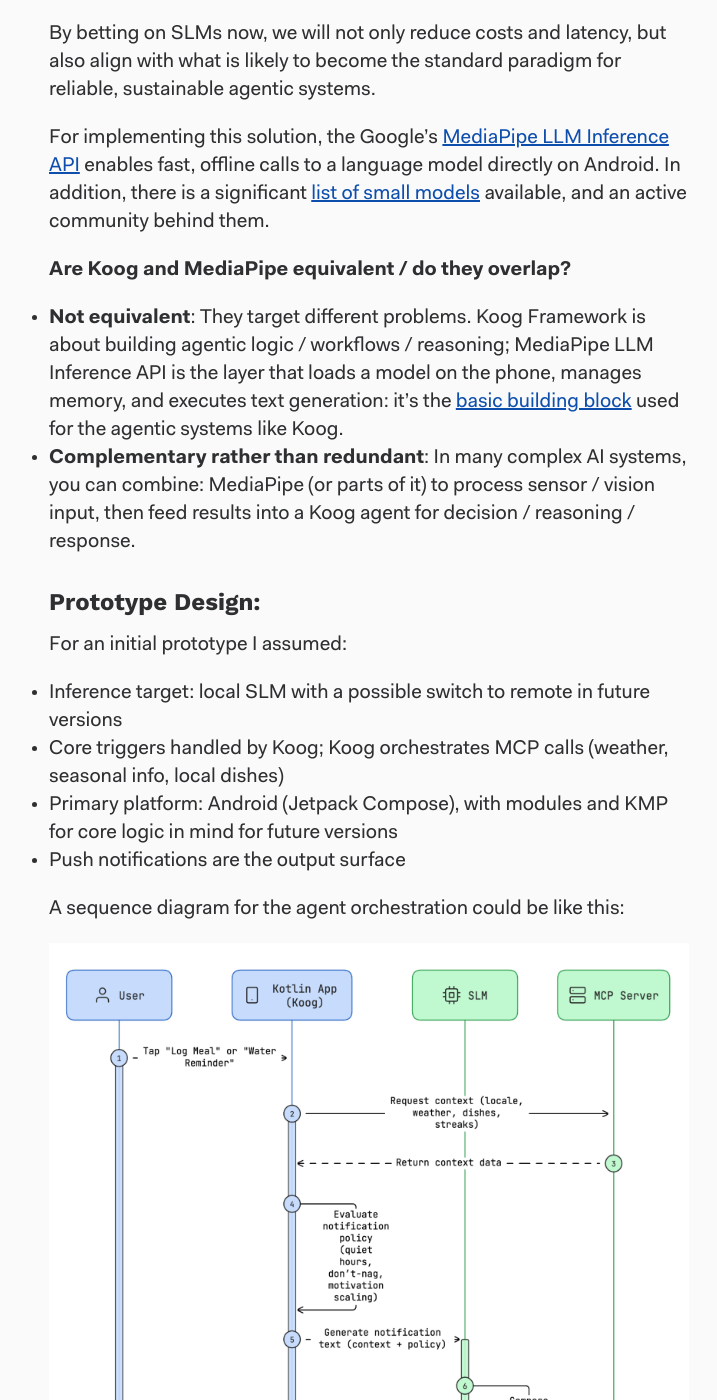
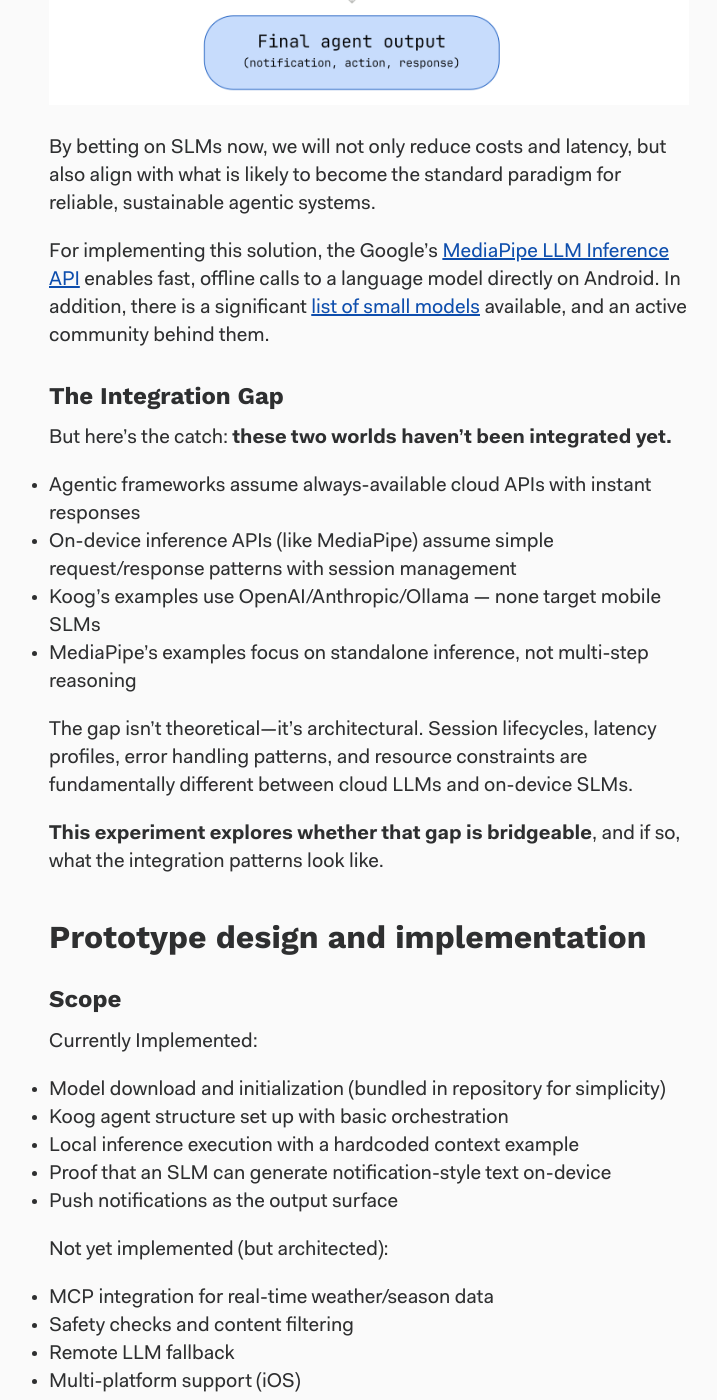
Before and after one commit to monday8am/monday8am.github.io, a Jekyll site: the page built from _posts/2025-10-01-flat-notifications-edge-ai.md, in a window 1280 px wide and 1400 px high, scrolled down 3733 px. Shown: the whole window, without its empty margins (271-988 px from the left). Built offline with Jekyll 4.4.1, drawn with Linux system fonts in a browser that asks for light colours; some web fonts are replaced; some of the changed text lies outside the part shown.

Commit message:
updated ai post with code and more content

````diff
--- a/_posts/2025-10-01-flat-notifications-edge-ai.md
+++ b/_posts/2025-10-01-flat-notifications-edge-ai.md
@@ -5,15 +5,15 @@
 categories: blog
 ---
 
-### Introduction
+## Introduction
 
 For the last few weeks I have been testing the [**Yazio**](https://www.yazio.com/) app, a calorie counter. While using it, I noticed that the notifications — though helpful — were sometimes similar and easy to ignore. This observation sparked a question:
 
 _Could these reminders be generated dynamically, on the device, based on my context, and sound more natural or timely?_
 
-That question led me into an experiment that combined JetBrains Koog as agentic framework and Google MediaPipe Inference API + Gemma LLM for Android edge AI.
+That question led me into an experiment that sits at the intersection of two emerging technologies: **agentic frameworks** (JetBrains Koog) and **on-device small language models** (Google MediaPipe + quantized LLMs). While both exist independently, their integration is still uncharted territory.
 
-The result? A [prototype](https://github.com/monday8am/koogagent) for smarter, more context-aware messages — powered by a local model, and a fantastic starting point for learning and experimenting with generative AI.
+The result? A [foundational prototype](https://github.com/monday8am/koogagent) that proves these pieces can work together on Android. This post documents the architecture decisions, integration challenges, what I learned building it and what's are my next steps.
 
 ### The problem: Flat notifications
 
@@ -48,24 +48,28 @@
 
 It could feel more personal and relevant — not by guessing, but by _responding to context_. Not quite like your mom, but better than a static reminder.
 
-Hardcoding these messages isn’t scalable, but solving problems of generated language and _nondeterministic outputs_ is exactly where language models shine.
+Hardcoding these messages isn’t scalable, but solving problems of generated language and _nondeterministic outputs_ is exactly where language models shine. So how do we build this context into an app? That's where agent frameworks come in.
+
+## The Solution: Agents + SLM
+
+Building context-aware notifications requires solving two distinct problems:
+
+1. **Reasoning and orchestration:** Deciding *when* to notify, *what* context to gather, and *how* to structure the information
+2. **Natural language generation:** Converting that structured context into a human-friendly message
+
+The natural tool choices are [agentic frameworks](https://www.ibm.com/think/insights/top-ai-agent-frameworks) for the reasoning layer and **language models** for the generation layer:
 
 ### Using Koog to Emulate an Agent
 
-[JetBrains Koog](https://github.com/JetBrains/koog) is an [agentic framework](https://www.ibm.com/think/insights/top-ai-agent-frameworks) designed to build _reasoning agents_ around language models. It’s created in Kotlin and instead of making a raw prompt request, Koog helps implement the following chain:
+In case of the Android platform, [JetBrains Koog](https://github.com/JetBrains/koog) is the valid choice. It’s created in Kotlin and instead of making a raw prompt request, Koog helps implement the following loop:
 
 ![Screenshot]({{ "/assets/img/koog-agentic-flow.png" | absolute_url }})
 
-Koog provides connectors for accessing to data using [Model Context Protocol](https://www.anthropic.com/news/model-context-protocol) (MCP) and common large language model APIs, orchestrating tools and decisions around a model. In this experiment, Koog triggers an agent on notification receipt, assembles user and device context, generates a response, and applies safety post‑processing
-
-At the time of writing, Koog _doesn’t natively target small, on‑device models_ — but it can still orchestrate local inference as part of a hybrid setup.
+Koog provides connectors for accessing to data using [Model Context Protocol](https://www.anthropic.com/news/model-context-protocol) (MCP) and common large language model APIs, orchestrating tools and decisions around a model.
 
 ### The Edge AI choice
 
-When designing this feature, I believed a _hybrid architecture_ was the best solution: small language models ([SLMs](https://huggingface.co/blog/jjokah/small-language-model)) for the default local workflow, with a large model in the cloud as a fallback. It is both a strategic and a bold decision.
-
-- Strategic, because the future of agentic AI is moving toward SLM-first systems: faster, cheaper, and easier to align for repetitive subtasks, [as NVIDIA’s research points out](https://arxiv.org/pdf/2506.02153).
-- Bold, because it breaks with the industry inertia of always relying on a monolithic cloud LLM — the path most apps still follow.
+For integrating a model, I believe an _hybrid architecture_ is the best solution: small language models ([SLMs](https://huggingface.co/blog/jjokah/small-language-model)) for the default local workflow, with a large model in the cloud as a fallback.
 
 ![Screenshot]({{ "/assets/img/ai-architecture.png" | absolute_url }})
 
@@ -73,69 +77,135 @@
 
 For implementing this solution, the Google’s [MediaPipe LLM Inference API](https://ai.google.dev/edge/mediapipe/solutions/genai/llm_inference) enables fast, offline calls to a language model directly on Android. In addition, there is a significant [list of small models](https://huggingface.co/litert-community) available, and an active community behind them.
 
-**Are Koog and MediaPipe equivalent / do they overlap?**
+### The Integration Gap
 
-- **Not equivalent**: They target different problems. Koog Framework is about building agentic logic / workflows / reasoning; MediaPipe LLM Inference API is the layer that loads a model on the phone, manages memory, and executes text generation: it’s the [basic building block](https://www.anthropic.com/engineering/building-effective-agents) used for the agentic systems like Koog.
-- **Complementary rather than redundant**: In many complex AI systems, you can combine: MediaPipe (or parts of it) to process sensor / vision input, then feed results into a Koog agent for decision / reasoning / response.
+But here's the catch: **these two worlds haven't been integrated yet.**
 
-### Prototype Design:
+- Agentic frameworks assume always-available cloud APIs with instant responses
+- On-device inference APIs (like MediaPipe) assume simple request/response patterns with session management
+- Koog's examples use OpenAI/Anthropic/Ollama — none target mobile SLMs
+- MediaPipe's examples focus on standalone inference, not multi-step reasoning
 
-For an initial prototype I assumed:
+The gap isn't theoretical—it's architectural. Session lifecycles, latency profiles, error handling patterns, and resource constraints are fundamentally different between cloud LLMs and on-device SLMs.
 
-- Inference target: local SLM with a possible switch to remote in future versions
-- Core triggers handled by Koog; Koog orchestrates MCP calls (weather, seasonal info, local dishes)
-- Primary platform: Android (Jetpack Compose), with modules and KMP for core logic in mind for future versions
-- Push notifications are the output surface
+**This experiment explores whether that gap is bridgeable**, and if so, what the integration patterns look like.
 
-A sequence diagram for the agent orchestration could be like this:
+## Prototype design and implementation
 
-![Screenshot]({{ "/assets/img/koog-orchestration-sequence.png" | absolute_url }})
+### Scope
 
-Both the input context and the output answer can be described in DTOs
+Currently Implemented:
+- Model download and initialization (bundled in repository for simplicity)
+- Koog agent structure set up with basic orchestration
+- Local inference execution with a hardcoded context example
+- Proof that an SLM can generate notification-style text on-device
+- Push notifications as the output surface
 
-**Input DTO (from Koog to the language model)**
+Not yet implemented (but architected):
+- MCP integration for real-time weather/season data
+- Safety checks and content filtering
+- Remote LLM fallback
+- Multi-platform support (iOS)
+- User activity tracking and logging
 
+### Design
+
+**Sequence diagram for the agent orchestration:**
+
+![Sequence flow: meal reminder agent orchestration]({{ "/assets/img/koog-orchestration-sequence.png" | absolute_url }})
+
+<details>
+  <summary>Full diagram source (Mermaid)</summary>
+    {% gist 71109a5888d205df4508498487fc286e %}
+</details>
+<br />
+
+**Model Choice:**
+The prototype uses the [gemma-3n-E2B-it-litert-lm](https://huggingface.co/google/gemma-3n-E2B-it-litert-lm) model from Google. This size balances capability with mobile constraints—small enough to download over WiFi, large enough for coherent text generation.
+
+**Model Distribution:**
+Rather than requiring users to authenticate with HuggingFace or configure API keys, the model is bundled in the GitHub repository as a [zip file](https://github.com/monday8am/koogagent/releases/download/0.0.1/gemma3-1b-it-int4.zip). This approach prioritizes developer experience for a learning prototype:
+- Clone → Build → Run immediately
+- No external dependencies or account creation
+- Full reproducibility without network calls
+- WorkManager for background download
+
+**Input DTO example (Koog -> SLM):**
 ```ruby
 userLocale: string (e.g., es-ES)
 country: string (e.g., ES)
 mealType: enum {BREAKFAST, LUNCH, DINNER, SNACK, WATER}
 alreadyLogged: { breakfast: bool, lunch: bool... }
-timeNow: ISO datetime
-quietHours: { startLocal: string, endLocal: string }
 weather: { condition: enum, tempC: number, feelsLikeC: number }
 season: enum {WINTER, SPRING, SUMMER, AUTUMN}
 localDishes: array of { name: string, mealTypes: enum[], }
 motivationLevel: enum {LOW, MEDIUM, HIGH}
-dietaryTags: array of strings (optional: vegan, halal...)
-recentStreakDays: int
 ```
 
-**For notification output DTO:**
-
+**Output DTO example (SLM -> Notification):**
 ```ruby
 title: string
 body: string
 category: string (e.g., “meal_reminder”, “hydration”)
 language: string
 confidence: number (0–1)
-abVariant: string (for experiments)
+```
+**System prompt example:**
+```text
+You are an nutritionist that generates short, motivating
+reminders for logging meals or water intake.
 ```
 
-### Prototype Implementation:
+**User prompt example:**
+```text
+Context:
+- Meal type: {mealType}
+- Motivation level: {motivationLevel}
+- Weather: {weather}
+- Already logged: {alreadyLogged}
+- Language: {userLocale}
+- Country: {country}
+Generate a title (max 35 characters) and a body
+(max 160 characters) in plain JSON  format:
+{"title":"...", "body":"...", "language":"en-US",
+"confidence":0.9} Use the language and suggest a meal or drink
+based on the country provided. {if (alreadyLogged) "- The user
+has already logged something today." else "the user has not
+logged anything today."}
+```
+
+### Implementation
 
 It may sound incredible, but building a simple prototype with a significant part of the requirements described above, is quite straightforward. There is solid documentation from Google and JetBrains with multiple examples. None of them includes local inference but it’s a matter of time that those two worlds converge.
 
 The [current implementation](https://github.com/monday8am/koogagent) contains a simple screen for downloading the model from a static link, changing some parameters and prompting the downloaded model. It demonstrates the notification engine can ‘_think locally_’ before speaking. The output is a text and a notification message.
 
-![Screenshot]({{ "/assets/img/koog-prototype.png" | absolute_url }})
+![Prototype screenshots]({{ "/assets/img/koog-prototype.png" | absolute_url }})
 
-### Reflections & Trade-offs:
+**The MediaPipe/Koog Integration**
 
-**_The Koog framework is overkill for a simple operation like querying a model:_** Before using agents, it’s better to find the simplest solution possible, and only increasing complexity when needed. But this project is a base for learning and experimentation; future versions will earn the additional structure.
+MediaPipe LLM inference is session-based with slow initial loads, typically happening in the background. On the other hand, Koog's examples assume always-alive remote APIs with sub-second response times.
 
-**_The integration of MediaPipe inference and Koog isn’t smooth:_** MediaPipe LLM inference is session‑based, and model initial load is _slow_, typically happening in the background. On the other hand, Koog samples assume always‑alive remote APIs. A practical fix is to bind MediaPipe’s session lifecycle to the app’s main activity (or a scoped service) and expose a readiness state to Koog.
+I have used the following flow to solve this issue:
 
-**_The language model, even downloaded in background, is overkill just for pushing better messages:_** Absolutely, the model should serve multiple on‑device tasks to justify its footprint. Even in that case, output and performance testing is needed on different Android devices.
+- Handle async model loading before Koog can invoke it and get a LLM session reference. A practical fix is _binding MediaPipe's session lifecycle to the app's main activity_ (or a scoped service).
+- Integrates classes from both frameworks using the LLM session
+<details>
+  <summary>Integration code example (click to expand)</summary>
+  {% gist d0e11f7514aee15e487cca2f4bc25129 %}
+</details>
+
+- Manages timeouts and failures gracefully
+
+## Reflections & Trade-offs
+
+**_The Koog framework is overkill... for now:_** Before using agents, it's better to find the simplest solution possible, only increasing complexity when needed. Right now Koog's full orchestration layer is _unnecessary overhead_. However, this project is a foundation for _learning and experimentation_. Future versions that incorporate tool calls will justify the additional structure.
+
+**_The language model, even downloaded in background, is overkill just for pushing better messages:_** Absolutely. Even downloaded in the background, a 500MB model that consumes 600MB RAM is absurd if only used for push messages. This same model should serve multiple on-device tasks:
+- Contextual notifications (this prototype)
+- Voice input processing and summarization
+- Offline chat or FAQ responses
+- Personalized content suggestions
 
 **_A local dev setup for testing increases the speed:_** The Ollama + Mistral combination takes 30 seconds to install and provides a local LLM for testing Koog agents and Kotlin pipelines in a pure JVM project.
 
@@ -143,22 +213,33 @@
 
 **_Is Multiplatform a good added value?:_** Not in the first stage of the prototype. Although the Koog related classes are in a separate module, I consider it’s better to invest efforts experimenting with the agentic structure and add the local inference in iOS once the Android side is ready and tested.
 
-### Testing and Evaluation:
+## Testing and Evaluation:
 
-As a double wink to product managers, the whole feature can be tested using the following approach:
+Thinking in product managers, the whole feature can be tested using the following approach:
 
 - A small but representative “golden set” of 50 context scenarios (combining meal type, time, weather, region, and dietary tags) to verify the system responds appropriately across typical edge cases.
+
 - Linguistic checks — length, emoji count, locale, forbidden words, and sensitive claims — to ensure messages are safe, readable, and culturally consistent.
+
 - For impact, A/B test template-based notifications versus LLM-generated ones, measuring tap-through (CTR) and time-to-log to confirm real user benefit.
+
 - Finally, we could enforce an end-to-end latency budget of roughly 250–600 ms on mid-range devices, quantized ~1B SLM, short prompts, and constrained decoding; if the pipeline exceeds that threshold, it will fall back to deterministic templates to preserve UX reliability.
+
+**Current state:** These metrics are hypothetical. The prototype doesn't yet collect telemetry or implement A/B testing infrastructure. This section documents how I *would* evaluate the system in production.
+
+## Conclusions
+
+This integration represents a path toward **sustainable, privacy-preserving agentic AI**. Instead of sending every user interaction to cloud LLMs, we can reason and generate locally for routine tasks—reserving expensive cloud calls for truly complex problems.
+
+The prototype is incomplete and over-engineered for its current capabilities. But it proves the foundation exists.
 
 ### What is Next?
 
-* Injecting real context (weather MCP, season, local meals)
-* Prompt finetuning
-* Second model call for translation
-* Post-processor and safety checks
-* Remote LLM fallback
+1. **Real context integration** — Connect MCP servers for weather, season, and local dish data instead of hardcoded examples
+2. **Prompt refinement** — Iterate on prompt structure based on output quality
+3. **Safety layer** — Implement post-processing checks before notification delivery
+4. **Remote fallback** — Add cloud LLM fallback with explicit user opt-in for complex scenarios
+5. **Performance profiling** — Comprehensive benchmarking across device tiers and Android versions
 
 ### Links
 
````
Also changed, not shown: Gemfile.lock.
